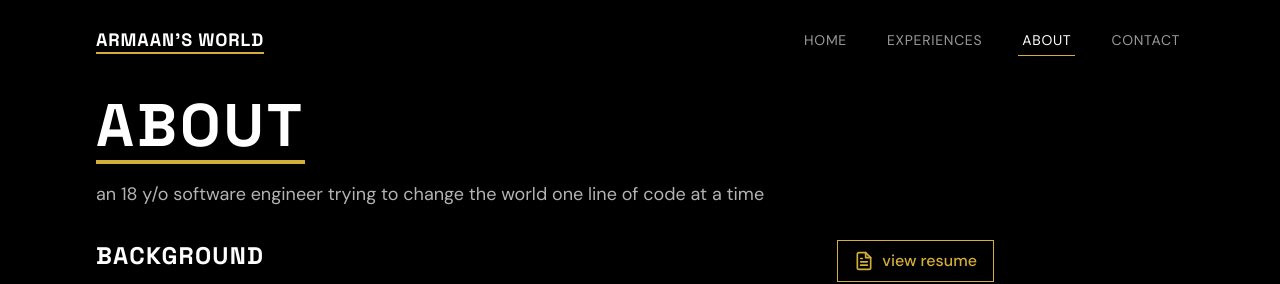
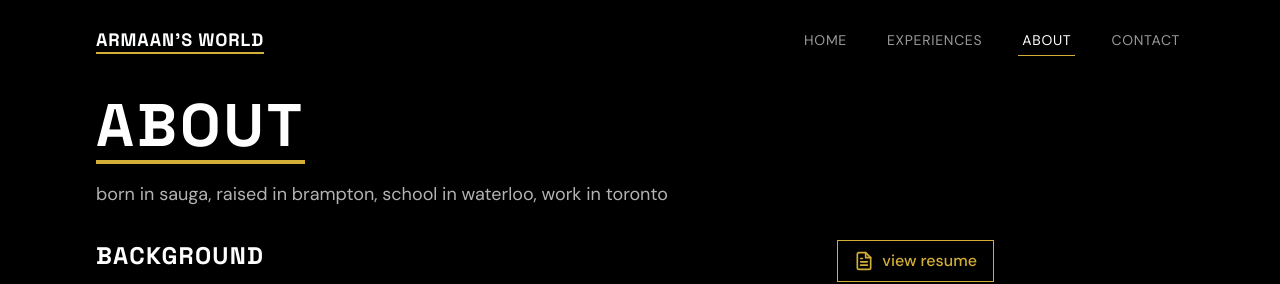
Before and after one commit to dev-Armaan/armaans-world-v2, a Next.js app: page /about in a window 1280 px wide. Shown: the top 284 px of the page. Built offline with nearby package versions, Linux system fonts and the light colour scheme.

Commit message:
removed corny line

```diff
--- a/app/about/page.tsx
+++ b/app/about/page.tsx
@@ -16,7 +16,7 @@ export default function About() {
           />
         </h1>
         <p className="text-white/70 max-w-2xl text-lg">
-          an 18 y/o software engineer trying to change the world one line of code at a time
+          born in sauga, raised in brampton, school in waterloo, work in toronto
         </p>
       </div>
 
```
